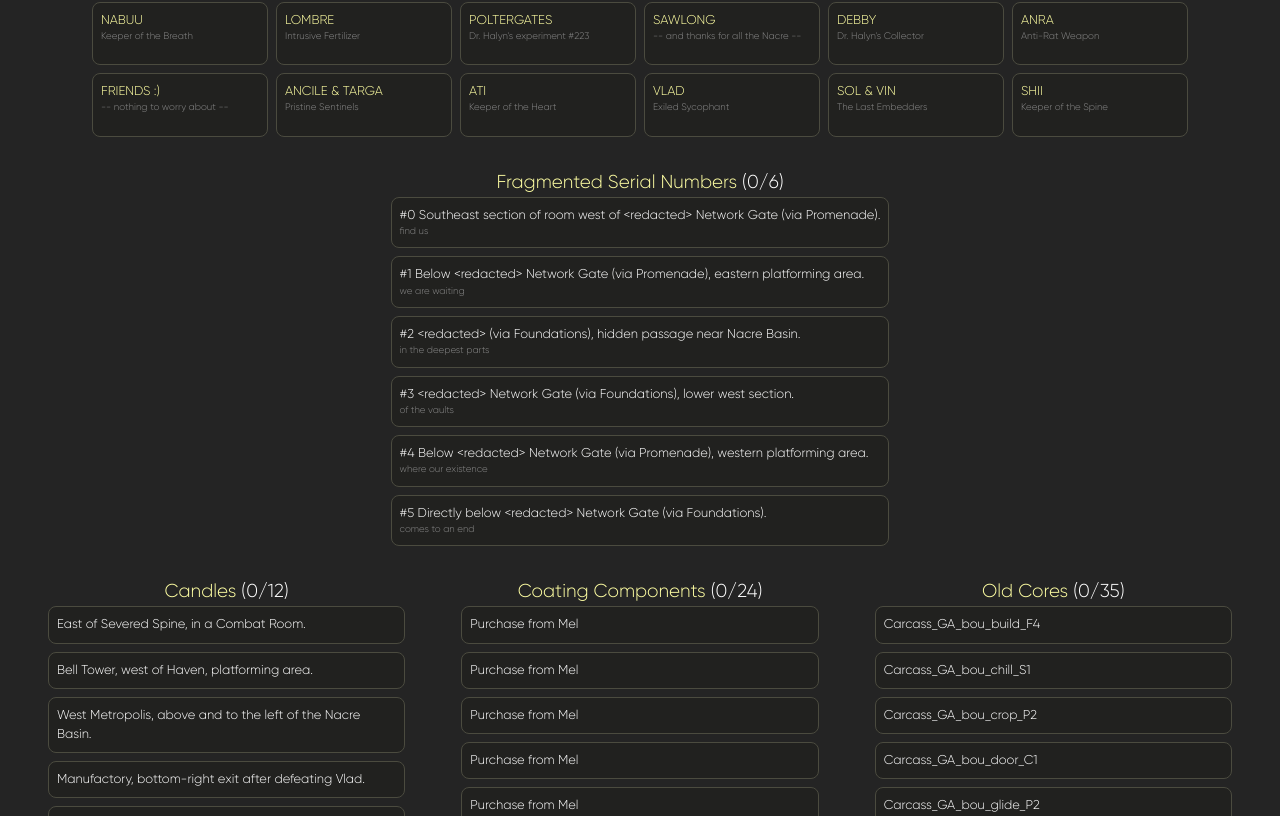
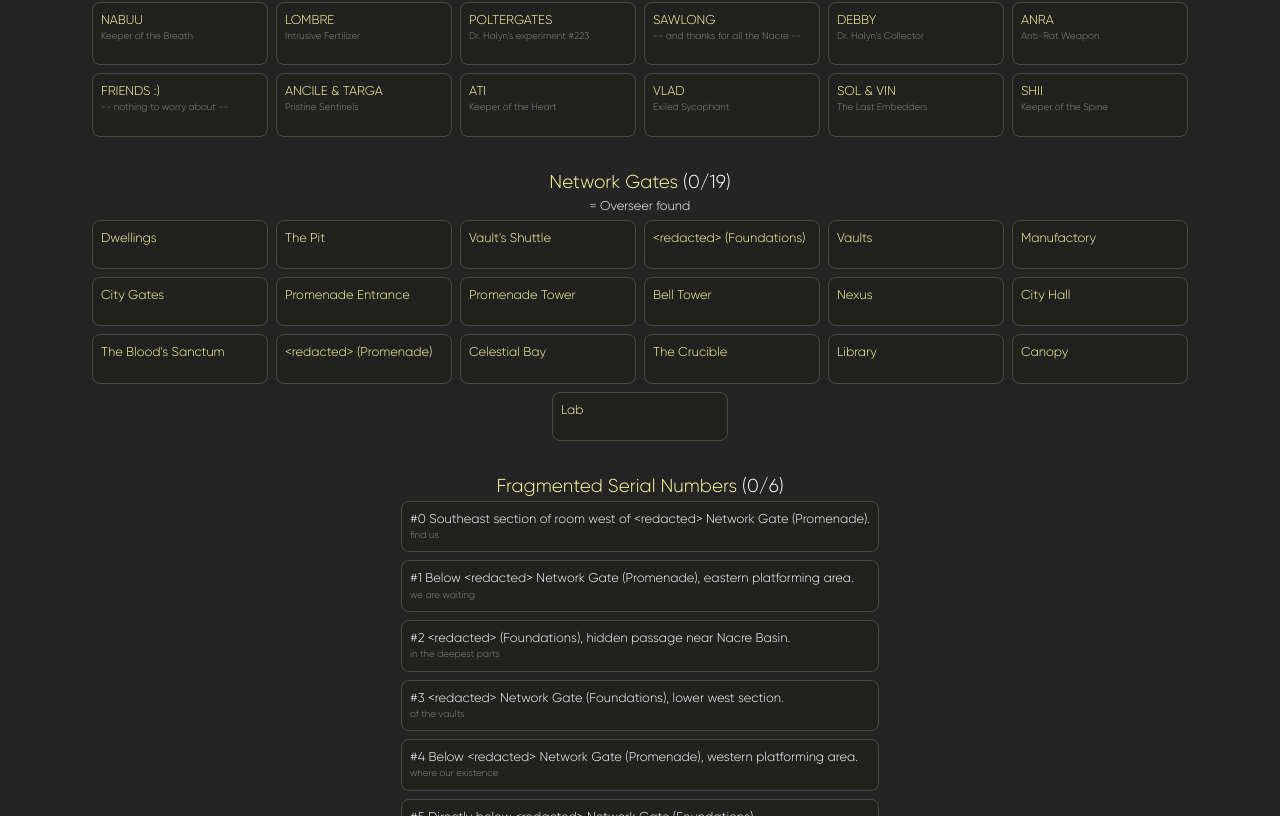
Before and after one commit to The-Black-Lodge/mio-save-analyzer, a React (Vite) app: page / in a window 1280 px wide. Shown: the part 1004-1820 px from the top of the page. Built offline with nearby package versions, Linux system fonts and the light colour scheme; the HTML template or start-up script is replaced by a standard one.

Commit message:
add network gates

```diff
--- a/src/App.jsx
+++ b/src/App.jsx
@@ -6,6 +6,7 @@ import Trinkets from "./components/Trinkets"
 import Unlocks from "./components/Unlocks"
 import Carcasses from "./components/Carcasses"
 import Bosses from "./components/Bosses"
+import NetworkGates from "./components/NetworkGates"
 import ChestKey from "./components/ChestKey"
 import Candles from "./components/Candles"
 import ShieldFragments from "./components/ShieldFragments"
@@ -24,6 +25,7 @@ function App() {
         <Unlocks />
         <Trinkets />
         <Bosses />
+        <NetworkGates />
         <ChestKey />
         <div className="cards-row">
           <Candles />
--- /dev/null
+++ b/src/components/NetworkGates.jsx
@@ -0,0 +1,61 @@
+import useSaveProvider from "../hooks/useSaveProvider"
+
+const NetworkGateCard = ({ name, checkpointAcquired, overseerAcquired }) => {
+  return (
+    <div
+      className={`card card--relative card--boss ${
+        checkpointAcquired ? "card--acquired" : "card--unacquired"
+      }`}
+    >
+      <p className="text-left text-small text-accent">{name}</p>
+      {overseerAcquired && (
+        <span className="corner-badge">
+          <i className="fa-solid fa-water" />
+        </span>
+      )}
+    </div>
+  )
+}
+
+const NetworkGates = () => {
+  const { playerStats, collectibles } = useSaveProvider()
+  const checkpointDetails = collectibles?.checkpoints ?? {}
+  const overseerDetails = collectibles?.overseers ?? {}
+  const checkpointsAcquired = playerStats?.checkpointsAcquired ?? new Set()
+  const overseersAcquired = playerStats?.overseersAcquired ?? new Set()
+
+  const checkpointIds = Object.keys(checkpointDetails)
+  const acquiredCount = checkpointIds.filter((id) =>
+    checkpointsAcquired.has(id),
+  ).length
+
+  return (
+    <div className="section">
+      <h3>
+        Network Gates{" "}
+        <span className="count">
+          ({acquiredCount}/{checkpointIds.length})
+        </span>
+      </h3>
+      <p className="text-small legend">
+        <i className="fa-solid fa-water" /> = Overseer found
+      </p>
+      <div className="flex-grid flex-grid--bosses">
+        {checkpointIds.map((id) => {
+          const info = checkpointDetails[id] ?? {}
+          const name = info.name ?? id
+          return (
+            <NetworkGateCard
+              key={id}
+              name={name}
+              checkpointAcquired={checkpointsAcquired.has(id)}
+              overseerAcquired={id in overseerDetails && overseersAcquired.has(id)}
+            />
+          )
+        })}
+      </div>
+    </div>
+  )
+}
+
+export default NetworkGates
--- a/src/components/SaveProvider.jsx
+++ b/src/components/SaveProvider.jsx
@@ -87,6 +87,20 @@ function computePlayerStats(gameData, collectibles) {
     }),
   )
 
+  const checkpointObj = gameData?.Saved_entries?.CHECKPOINT ?? {}
+  const checkpointsAcquired = new Set(
+    Object.entries(checkpointObj)
+      .filter(([, value]) => value?.flags?.includes("Acquired"))
+      .map(([key]) => key),
+  )
+
+  const overseerObj = gameData?.Saved_entries?.OVERSEER ?? {}
+  const overseersAcquired = new Set(
+    Object.entries(overseerObj)
+      .filter(([, value]) => value?.flags?.includes("Acquired"))
+      .map(([key]) => key),
+  )
+
   return {
     deaths: gameData?.Saved_entries?.STATS?.DEATH?.count ?? 0,
     playtime: parsePlaytime(gameData?.Saved_not_important?.playtime ?? 0),
@@ -111,6 +125,8 @@ function computePlayerStats(gameData, collectibles) {
     carcasses,
     bossesDefeated,
     bossAttempts,
+    checkpointsAcquired,
+    overseersAcquired,
   }
 }
 
--- a/src/components/Todo.jsx
+++ b/src/components/Todo.jsx
@@ -17,8 +17,8 @@ const Todo = () => {
       {isOpen && (
         <ul>
           <li>Damage Upgrades</li>
-          <li>Network Gates</li>
-          <li>Overseers</li>
+          <li><s>Network Gates</s></li>
+          <li><s>Overseers</s></li>
           <li>Old Core locations</li>
           <li><s>Candle locations</s></li>
           <li><s>Fragmented Serial Number locations</s></li>
--- a/src/data/collectibles.json
+++ b/src/data/collectibles.json
@@ -218,12 +218,57 @@
     "6": { "description": "Slot 6", "url": "" }
   },
   "chest_keys": {
-    "0": { "flavor": "find us", "description": "#0 Southeast section of room west of <redacted> Network Gate (via Promenade).", "url": "https://www.gamerguides.com/mio-memories-in-orbit/maps/the-vessel?markerId=264169" },
-    "1": { "flavor": "we are waiting", "description": "#1 Below <redacted> Network Gate (via Promenade), eastern platforming area.", "url": "https://www.gamerguides.com/mio-memories-in-orbit/maps/the-vessel?markerId=264505" },
-    "2": { "flavor": "in the deepest parts", "description": "#2 <redacted> (via Foundations), hidden passage near Nacre Basin.", "url": "https://www.gamerguides.com/mio-memories-in-orbit/maps/the-vessel?markerId=264508" },
-    "3": { "flavor": "of the vaults", "description": "#3 <redacted> Network Gate (via Foundations), lower west section.", "url": "https://www.gamerguides.com/mio-memories-in-orbit/maps/the-vessel?markerId=264064" },
-    "4": { "flavor": "where our existence", "description": "#4 Below <redacted> Network Gate (via Promenade), western platforming area.", "url": "https://www.gamerguides.com/mio-memories-in-orbit/maps/the-vessel?markerId=264573" },
-    "5": { "flavor": "comes to an end", "description": "#5 Directly below <redacted> Network Gate (via Foundations).", "url": "https://www.gamerguides.com/mio-memories-in-orbit/maps/the-vessel?markerId=264055" }
+    "0": { "flavor": "find us", "description": "#0 Southeast section of room west of <redacted> Network Gate (Promenade).", "url": "https://www.gamerguides.com/mio-memories-in-orbit/maps/the-vessel?markerId=264169" },
+    "1": { "flavor": "we are waiting", "description": "#1 Below <redacted> Network Gate (Promenade), eastern platforming area.", "url": "https://www.gamerguides.com/mio-memories-in-orbit/maps/the-vessel?markerId=264505" },
+    "2": { "flavor": "in the deepest parts", "description": "#2 <redacted> (Foundations), hidden passage near Nacre Basin.", "url": "https://www.gamerguides.com/mio-memories-in-orbit/maps/the-vessel?markerId=264508" },
+    "3": { "flavor": "of the vaults", "description": "#3 <redacted> Network Gate (Foundations), lower west section.", "url": "https://www.gamerguides.com/mio-memories-in-orbit/maps/the-vessel?markerId=264064" },
+    "4": { "flavor": "where our existence", "description": "#4 Below <redacted> Network Gate (Promenade), western platforming area.", "url": "https://www.gamerguides.com/mio-memories-in-orbit/maps/the-vessel?markerId=264573" },
+    "5": { "flavor": "comes to an end", "description": "#5 Directly below <redacted> Network Gate (Foundations).", "url": "https://www.gamerguides.com/mio-memories-in-orbit/maps/the-vessel?markerId=264055" }
+  },
+  "checkpoints": {
+    "CP_LQ_SSX_tricky":        { "name": "Dwellings",        "description": "", "url": "" },
+    "CP_ST_pearl_hill":        { "name": "The Pit",        "description": "", "url": "" },
+    "CP_ST_security_asc_P1":   { "name": "Vault's Shuttle",   "description": "", "url": "" },
+    "CP_ST_security_glide_P1": { "name": "<redacted> (Foundations)", "description": "", "url": "" },
+    "CP_ST_tube_main_save":    { "name": "Vaults",    "description": "", "url": "" },
+    "CP_ST_tube_path1_P1":     { "name": "Manufactory",     "description": "", "url": "" },
+    "CP_city_entrance":        { "name": "City Gates",        "description": "", "url": "" },
+    "Cp_Entree_GA_Vin":        { "name": "Promenade Entrance",        "description": "", "url": "" },
+    "GA_taunting_save":        { "name": "Promenade Tower",        "description": "", "url": "" },
+    "cp_GA_bou_chill_S2":      { "name": "Bell Tower",      "description": "", "url": "" },
+    "cp_HUB_main_down_P1":     { "name": "Nexus",     "description": "Below the Shattered Spine.", "url": "" },
+    "cp_LQ_city_hall":         { "name": "City Hall",         "description": "", "url": "" },
+    "cp_Liho":                 { "name": "The Blood's Sanctum",                 "description": "", "url": "" },
+    "cp_ST_security_spider_P1":{ "name": "<redacted> (Promenade)","description": "", "url": "" },
+    "cp_TW_mid_core_P2":       { "name": "Celestial Bay",       "description": "", "url": "" },
+    "cp_cuves_main_P1":        { "name": "The Crucible",        "description": "", "url": "" },
+    "cp_de_la_honte":          { "name": "Library",          "description": "", "url": "" },
+    "cp_ga_roof_leaves_P3":    { "name": "Canopy",    "description": "", "url": "" },
+    "hacker_room_save":        { "name": "Lab",        "description": "", "url": "" }
+  },
+  "overseers": {
+    "CP_LQ_SSX_tricky":        { "description": "", "url": "" },
+    "CP_ST_security_asc_P1":   { "description": "", "url": "" },
+    "CP_ST_security_glide_P1": { "description": "", "url": "" },
+    "CP_ST_tube_main_save":    { "description": "", "url": "" },
+    "CP_ST_tube_path1_P1":     { "description": "", "url": "" },
+    "CP_city_entrance":        { "description": "", "url": "" },
+    "Cp_Entree_GA_Vin":        { "description": "", "url": "" },
+    "GA_taunting_save":        { "description": "", "url": "" },
+    "cp_GA_bou_chill_S2":      { "description": "", "url": "" },
+    "cp_HUB_main_down_P1":     { "description": "", "url": "" },
+    "cp_LQ_city_hall":         { "description": "", "url": "" },
+    "cp_Liho":                 { "description": "", "url": "" },
+    "cp_ST_security_spider_P1":{ "description": "", "url": "" },
+    "cp_TW_mid_core_P2":       { "description": "", "url": "" },
+    "cp_cuves_main_P1":        { "description": "", "url": "" },
+    "cp_ga_roof_leaves_P3":    { "description": "", "url": "" },
+    "hacker_room_save":        { "description": "", "url": "" }
+  },
+  "temporary_checkpoints": {
+    "cp_ga_bou_bell_top":      { "name": "cp_ga_bou_bell_top",      "description": "", "url": "" },
+    "cp_LQ_under_mast_P2":     { "name": "cp_LQ_under_mast_P2",     "description": "", "url": "" },
+    "cp_ST_saw_long":          { "name": "cp_ST_saw_long",          "description": "", "url": "" }
   },
   "shield_fragments": {
     "0": { "description": "Purchase from Mel", "url": "" },
```
